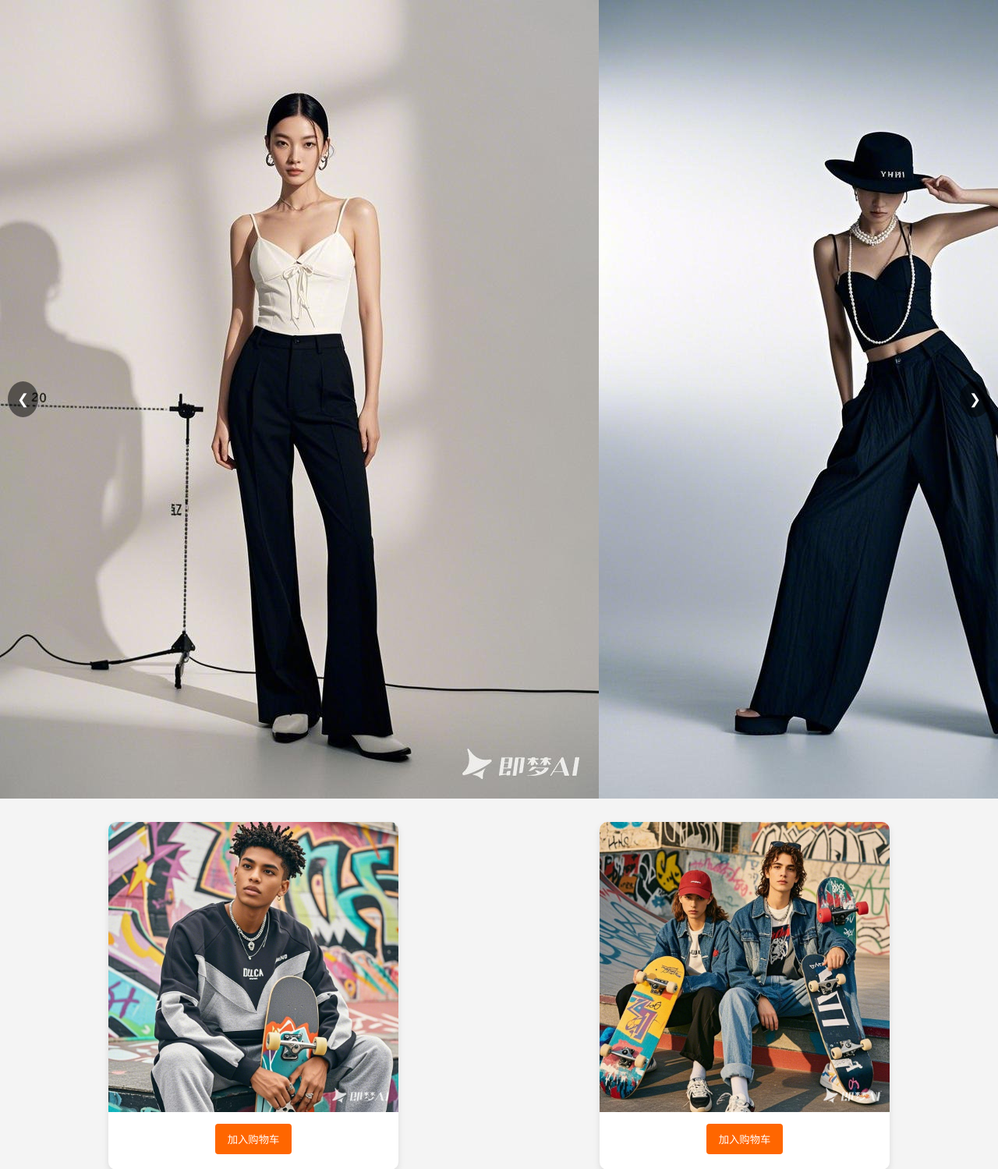
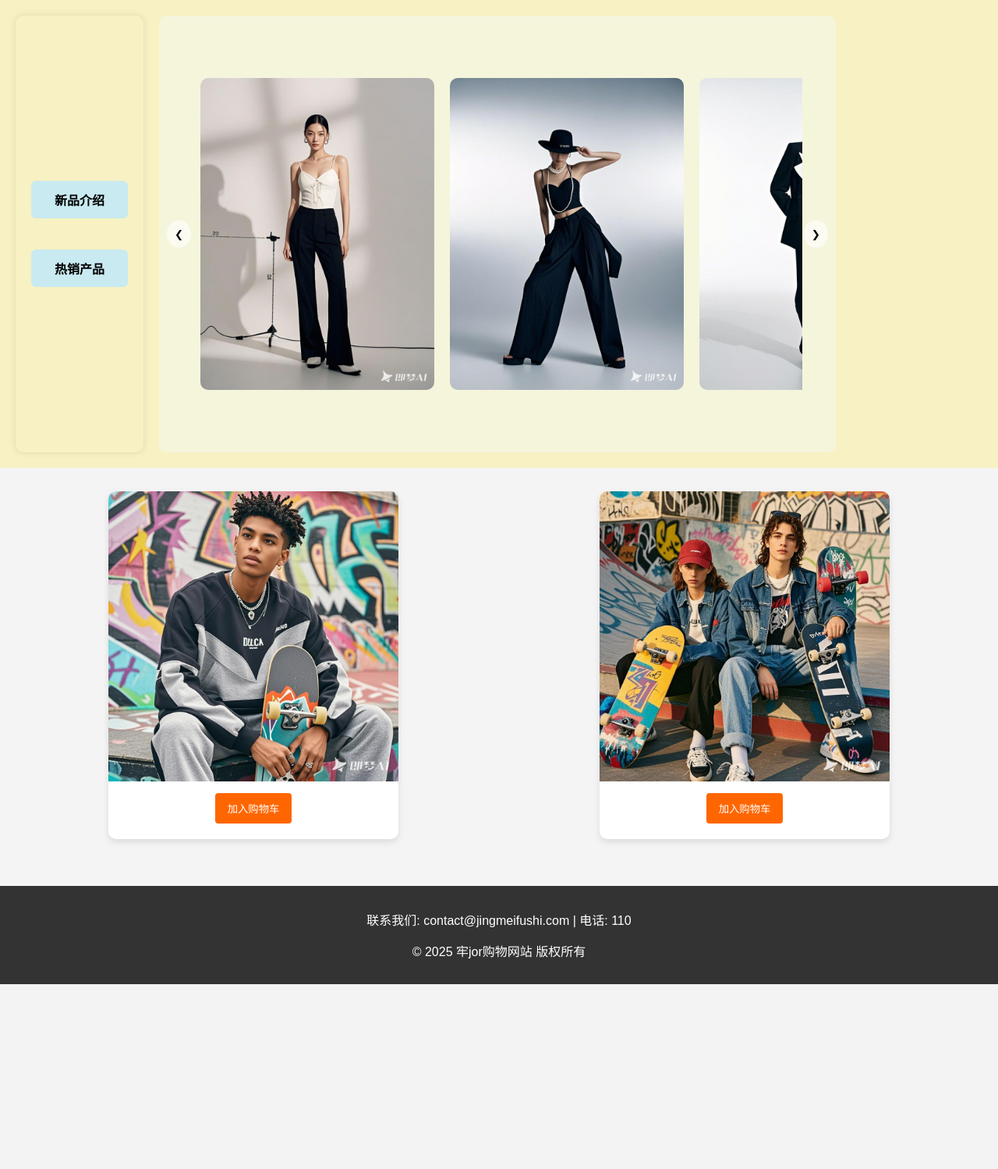
Before and after one commit to agottt0/HTML_Teamwork, a PHP site: page / in a window 1280 px wide. Shown: the part 49-1548 px from the top of the page at 78% size. After the commit the page ends 1311 px from the top, so only its background shows below. Run offline with PHP 8.4, Linux system fonts and the light colour scheme.

Commit message:
调整主页面

```diff
--- a/index.html
+++ b/index.html
@@ -20,26 +20,31 @@
             <a href="#">联系牢Jor</a>
         </div>
     </nav>
-    <!-- 顶部滑动展览栏 -->
-    <div class="slider-container">
-        <div class="slider">
-            <img src="images/1.jpeg" alt="服饰1">
-            <img src="images/2.jpeg" alt="服饰2">
-            <img src="images/3.jpeg" alt="服饰3">
-            <img src="images/4.jpeg" alt="服饰4">
-            <img src="images/5.jpeg" alt="服饰5">
-            <img src="images/6.jpeg" alt="服饰6">
-            <img src="images/7.jpeg" alt="服饰7">
-            <img src="images/8.jpeg" alt="服饰8">
-            <img src="images/9.jpeg" alt="服饰9">
-            <img src="images/10.jpeg" alt="服饰10">
+
+
+    <div class="main-container">
+        <!-- 左侧分类列表 -->
+        <div class="category-list">
+            <div class="category-item" data-category="new">新品介绍</div>
+            <div class="category-item" data-category="hot">热销产品</div>
+            <!-- 可继续增加其他类别 -->
         </div>
-        <!-- 左右按钮 -->
-        <button class="prev-btn">&#10094;</button>
-        <button class="next-btn">&#10095;</button>
+
+        <!-- 右侧展览栏 -->
+        <div class="slider-container">
+            <div class="slider-wrapper">
+                <div class="slider" id="slider">
+                    <!-- 图片组通过 JS 动态切换 -->
+                </div>
+            </div>
+            <!-- 滑动按钮 -->
+            <button class="prev-btn">&#10094;</button>
+            <button class="next-btn">&#10095;</button>
+        </div>
     </div>
 
-    <!-- 服饰展示区 -->
+
+    <!-- 服饰选购区 -->
     <div class="clothing-grid">
         <div class="clothing-item">
             <!-- 图片和悬浮层容器 -->
--- a/script.js
+++ b/script.js
@@ -1,45 +1,67 @@
-// 获取相关元素
-const slider = document.querySelector('.slider');
-const images = document.querySelectorAll('.slider img');
-const prevBtn = document.querySelector('.prev-btn');
-const nextBtn = document.querySelector('.next-btn');
+// 分类对应图片数据
+const categories = {
+    new: [
+        'images/1.jpeg',
+        'images/2.jpeg',
+        'images/3.jpeg',
+        'images/4.jpeg'
+    ],
+    hot: [
+        'images/5.jpeg',
+        'images/6.jpeg',
+        'images/7.jpeg',
+        'images/8.jpeg'
+    ]
+};
 
+const categoryItems = document.querySelectorAll('.category-item');
+const slider = document.getElementById('slider');
 let currentIndex = 0;
+let currentCategory = 'new'; // 默认类别
+
+// 渲染当前类别的图片
+function renderSlider(category) {
+    slider.innerHTML = '';
+    categories[category].forEach(src => {
+        const img = document.createElement('img');
+        img.src = src;
+        slider.appendChild(img);
+    });
+    currentIndex = 0;
+    updateSlider();
+}
 
 // 更新滑动位置
 function updateSlider() {
-    const offset = -currentIndex * 100;
-    slider.style.transform = `translateX(${offset}%)`;
+    const offset = -currentIndex * (300 + 20); // 图片宽度+margin
+    slider.style.transform = `translateX(${offset}px)`;
 }
 
-// 下一张
-function nextSlide() {
-    currentIndex = (currentIndex + 1) % images.length;
-    updateSlider();
-}
-
-// 上一张
-function prevSlide() {
-    currentIndex = (currentIndex - 1 + images.length) % images.length;
-    updateSlider();
-}
-
-// 自动播放
-let slideInterval = setInterval(nextSlide, 3000);
-
-// 点击按钮切换
-nextBtn.addEventListener('click', () => {
-    nextSlide();
-    resetInterval();
+// 左右按钮事件
+document.querySelector('.prev-btn').addEventListener('click', () => {
+    if (currentIndex > 0) {
+        currentIndex--;
+        updateSlider();
+    }
 });
 
-prevBtn.addEventListener('click', () => {
-    prevSlide();
-    resetInterval();
+document.querySelector('.next-btn').addEventListener('click', () => {
+    if (currentIndex < categories[currentCategory].length - 1) {
+        currentIndex++;
+        updateSlider();
+    }
 });
 
-// 用户手动切换后，重置自动播放时间
-function resetInterval() {
-    clearInterval(slideInterval);
-    slideInterval = setInterval(nextSlide, 3000);
-}
+// 悬停切换类别
+categoryItems.forEach(item => {
+    item.addEventListener('mouseenter', (e) => {
+        const category = e.target.getAttribute('data-category');
+        if (category !== currentCategory) {
+            currentCategory = category;
+            renderSlider(category);
+        }
+    });
+});
+
+// 初始渲染
+renderSlider(currentCategory);
--- a/styles.css
+++ b/styles.css
@@ -31,40 +31,96 @@ body {
     font-weight: bold;
 }
 
-/* 滑动展览栏样式 */
-.slider-container {
+/* 主要展示区 */
+.main-container {
+    display: flex;
     width: 100%;
-    overflow: hidden;
-    position: relative;
+    height: 600px;
+    background-color: #f7f1c4; /* 整体浅灰色背景 */
+    padding: 20px;
+    box-sizing: border-box;
 }
 
-.slider {
+/*左侧类别栏*/
+.category-list {
+    width: 10%;
+    background-color: #f7f1c4;
     display: flex;
-    transition: transform 0.5s ease-in-out;
+    flex-direction: column;
+    justify-content: center;
+    padding: 20px;
+    border-radius: 10px; /* 圆角效果 */
+    box-shadow: 0 0 10px rgba(0,0,0,0.1); /* 轻微阴影 */
 }
 
-.slider img {
-    width: 100%;
-    height: auto;
+.category-item {
+    margin: 20px 0;
+    cursor: pointer;
+    padding: 12px;
+    background-color: #c8eaf0;
+    text-align: center;
+    transition: all 0.3s ease;
+    border-radius: 6px;
+    font-weight: bold;
 }
 
-/* 左右按钮样式 */
-.prev-btn, .next-btn {
+.category-item:hover
+{
+    background-color: #97ecfb; /* 悬停变灰色 */
+    color: #333;
+    transform: translateX(5px); /* 悬停轻微右移 */
+    box-shadow: 2px 2px 8px rgba(0,0,0,0.2); /* 悬停阴影 */
+}
+
+.slider-container {
+    width: 70%;
+    position: relative;
+    overflow: hidden;
+    background-color: #F5F5DC;
+    display: flex;
+    align-items: center;
+    justify-content: center;
+    margin-left: 20px;
+    border-radius: 10px;
+}
+
+.slider-wrapper
+{
+    overflow: hidden;
+    width: 90%;
+}
+
+.slider
+{
+    display: flex;
+    transition: transform 0.5s ease;
+}
+
+.slider img
+{
+    width: 300px;
+    height: auto;
+    margin: 0 10px;
+    border-radius: 10px;
+}
+
+/* 切换按钮 */
+.prev-btn, .next-btn
+{
     position: absolute;
     top: 50%;
     transform: translateY(-50%);
-    background-color: rgba(0,0,0,0.5);
-    color: white;
+    background-color: rgba(255,255,255,0.6);
     border: none;
-    padding: 12px;
+    padding: 10px;
     cursor: pointer;
     border-radius: 50%;
-    font-size: 18px;
-    transition: background-color 0.3s ease;
+    transition: background-color 0.3s;
 }
 
-.prev-btn:hover, .next-btn:hover {
-    background-color: rgba(0,0,0,0.8);
+.prev-btn:hover, .next-btn:hover
+{
+    background-color: rgba(255,255,255,0.9);
 }
 
 .prev-btn {
@@ -75,7 +131,8 @@ body {
     right: 10px;
 }
 
-/* 服饰展示区 */
+
+/* 服饰选购区 */
 .clothing-grid {
     display: flex;
     flex-wrap: wrap;
```
